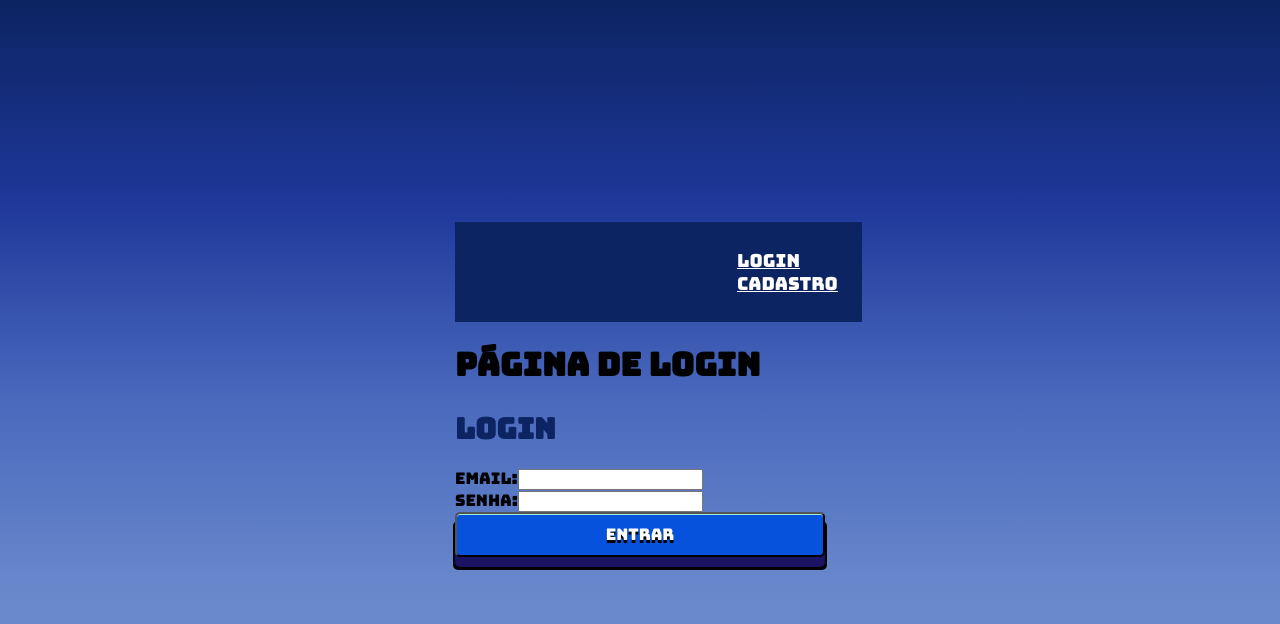
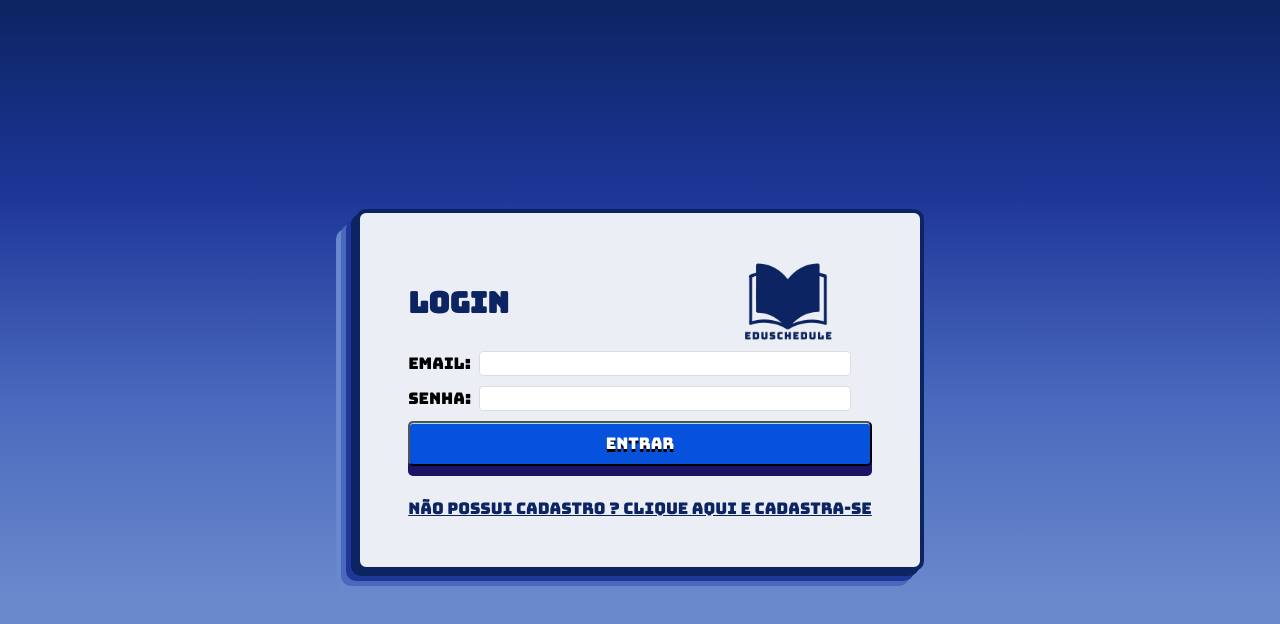
Before and after one commit to SharkboyHL/EduSchedule, a React (Vite) app in the folder EduSchedule/: page / in a window 1280 px wide. Shown: the top 624 px of the page. Built offline with nearby package versions, Linux system fonts and the light colour scheme.

Commit message:
Pgina de Login finalizada!

```diff
--- a/EduSchedule/src/Components/Header/index.tsx
+++ b/EduSchedule/src/Components/Header/index.tsx
@@ -1,16 +1,16 @@
-import { Link } from "react-router-dom";
-import './header.css'
+// import { Link } from "react-router-dom";
+// import './header.css'
 
-export function Header() {
-    return (
-        <div className="loginCadastro">
-            <header>
-                <h2 className="pagetittle">EduSchedule</h2>
-                <div className="links">
-                    <Link to="/">Login </Link>
-                    <Link to="/cadastro">Cadastro</Link>
-                </div>
-            </header>
-        </div>
-    )
-}
+// export function Header() {
+//     return (
+//         <div className="loginCadastro">
+//             <header>
+//                 <h2 className="pagetittle">EduSchedule</h2>
+//                 <div className="links">
+//                     <Link to="/">Login </Link>
+//                     <Link to="/cadastro">Cadastro</Link>
+//                 </div>
+//             </header>
+//         </div>
+//     )
+// }
--- a/EduSchedule/src/Components/Layout/index.tsx
+++ b/EduSchedule/src/Components/Layout/index.tsx
@@ -1,10 +1,10 @@
 import { Outlet } from "react-router-dom";
-import { Header } from "../Header";
+// import { Header } from "../Header";
 
 export function Layout(){
     return(
         <>
-            <Header/>
+            {/* <Header/> */}
             <Outlet/>
             <br />
         </>
--- a/EduSchedule/src/Components/Logar/index.tsx
+++ b/EduSchedule/src/Components/Logar/index.tsx
@@ -32,8 +32,11 @@
   };
 
   return (
-    <div>
-      <h2>Login</h2>
+    <div className="mae-login">
+      <div className="titulo-login">
+        <h2>Login</h2>
+        <img src="../../src/assets/logo-eduS.png" alt="logo" style={{ width: '90px', height: '90px' }} />
+      </div>
       <form>
         <div>
           <label>Email:</label>
@@ -46,6 +49,7 @@
         <button type="button" onClick={handleLogin}>
           Entrar
         </button>
+        <a className="link-cadastro" href="/cadastro">Não possui cadastro ? Clique aqui e cadastra-se</a>
       </form>
     </div>
   );
--- a/EduSchedule/src/Pages/Login/index.tsx
+++ b/EduSchedule/src/Pages/Login/index.tsx
@@ -9,7 +9,6 @@
 
   return (
     <div>
-      <h1>Página de Login</h1>
       <LoginForm onLogin={handleLogin} />
     </div>
   );
--- a/EduSchedule/src/index.css
+++ b/EduSchedule/src/index.css
@@ -218,3 +218,37 @@
 .feito {
   color: green;
 }
+
+/* CSS LOGIN */
+
+div .mae-login{
+  max-width: 100%;
+  margin: 0 auto;
+  padding: 3em;
+  background-color: #ebeff5;
+  border: 4px solid #0c2461;
+  box-shadow: rgba(12,36,97,1) -5px 5px, rgba(30,55,153,1) -10px 10px, rgba(74,105,189,1) -15px 15px, rgba(106,137,204,1) -20px 20px;
+  border-radius: 10px;
+  width: fit-content;
+}
+
+div .titulo-login{
+  display: grid;
+  grid-template-columns: 335px auto;
+}
+
+input[type=email], input[type=password]{
+  font-family: 'Bungee', sans-serif;
+  margin-bottom: 10px;
+  margin-left: 8px;
+  padding: 10px auto;
+  padding-right: 80px;
+  font-size: 1rem;
+  border: 1px solid #ddd;
+  border-radius: 4px;
+}
+
+.link-cadastro{
+  color: #0c2461;
+  margin-top: 2em;
+}
```
